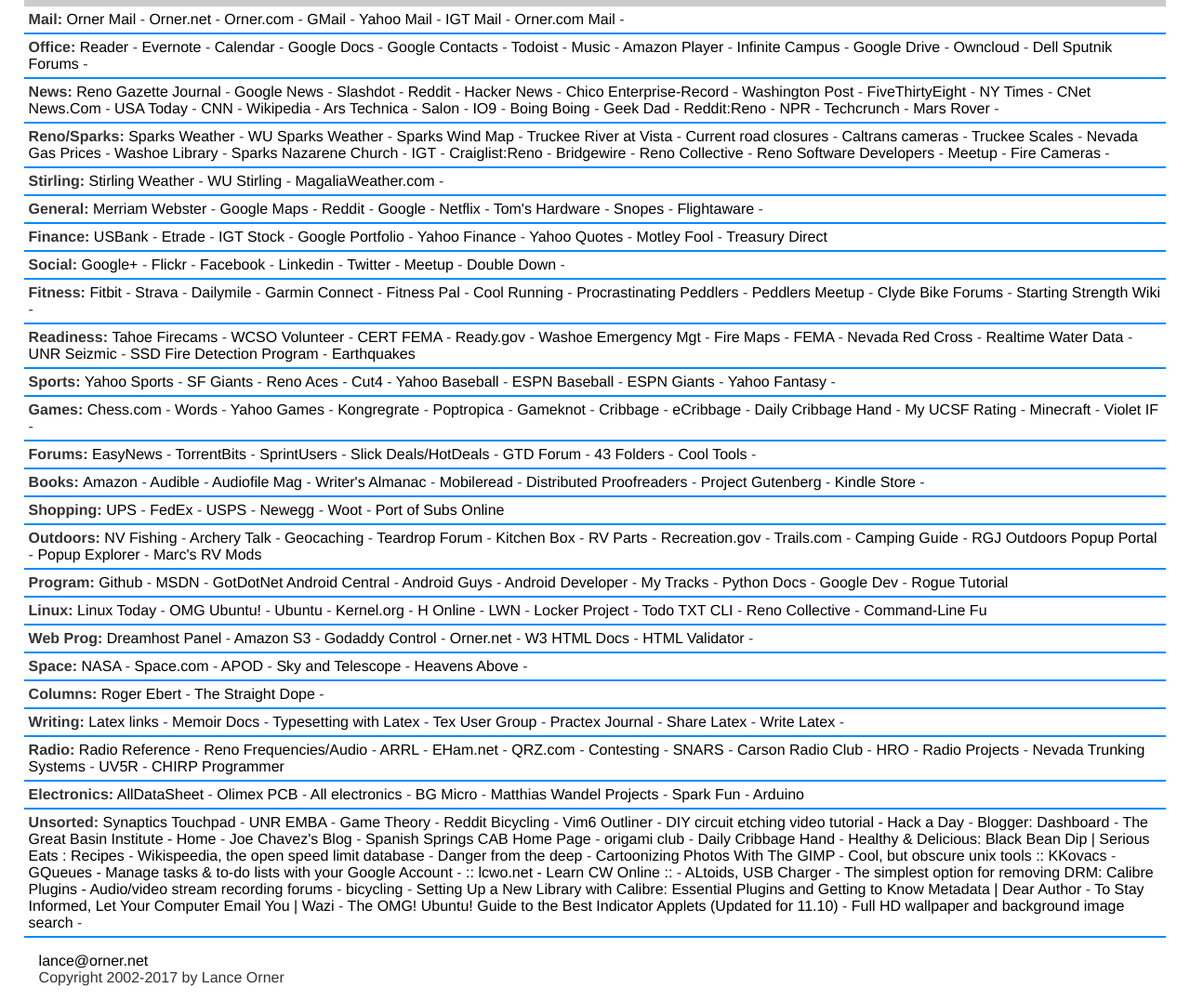
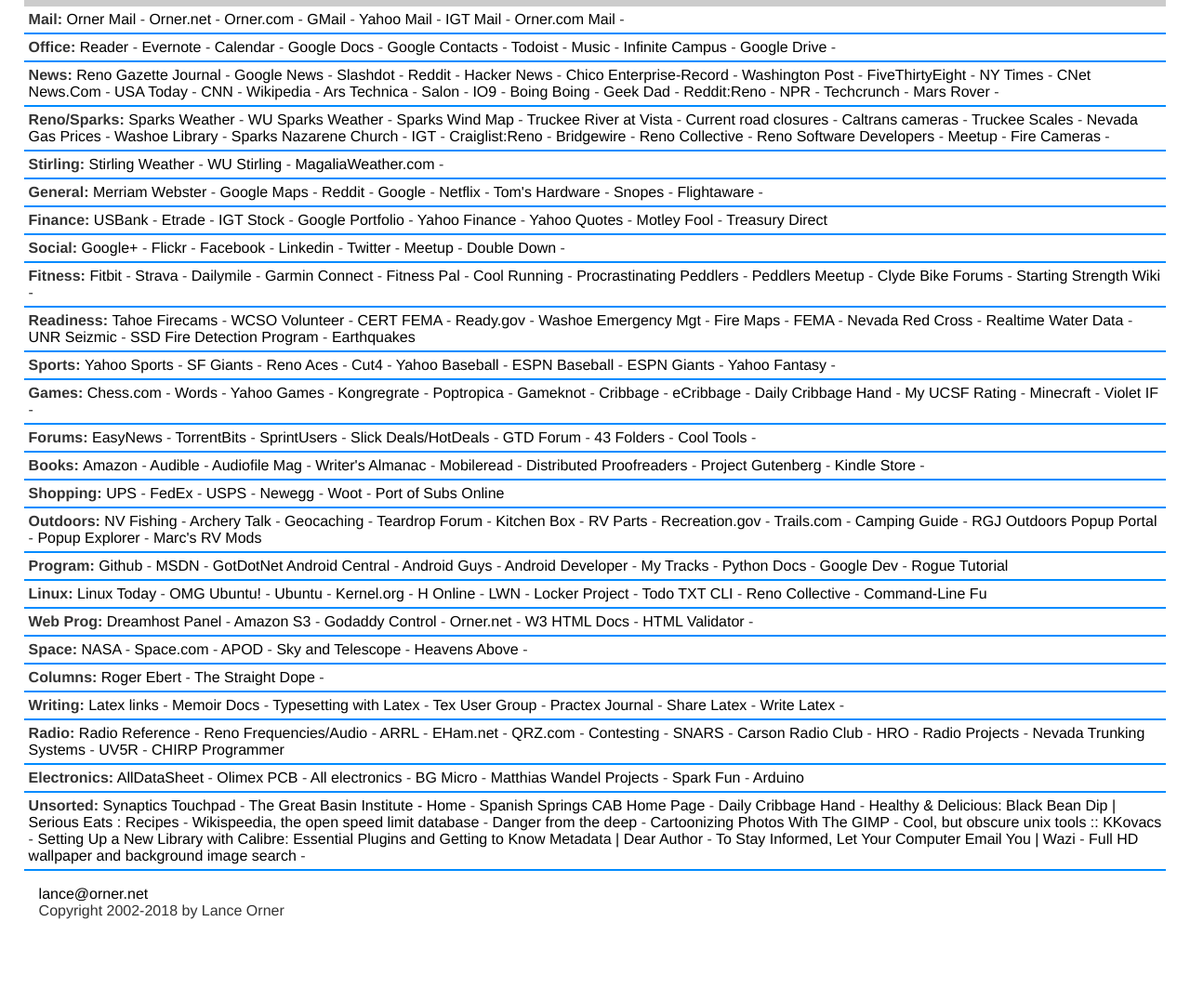
Before and after one commit to orner/portal, a plain HTML site: page index.html in a window 1280 px wide. Shown: the part 52-1129 px from the top of the page at 93% size. After the commit the page ends 1057 px from the top, so only its background shows below. Drawn offline with Linux system fonts and the light colour scheme.

Commit message:
Removed old links

```diff
--- a/index.html
+++ b/index.html
@@ -33,11 +33,8 @@
         <a href="https://www.google.com/contacts/a/orner.net">Google Contacts</a> -
         <a href="https://todoist.com/app?lang=en#start">Todoist</a> -
         <a href="https://play.google.com/music/listen">Music</a> -
-        <a href="https://www.amazon.com/gp/dmusic/mp3/player">Amazon Player</a> -
         <a href="https://campus.washoe.k12.nv.us/campus/portal/washoe.jsp">Infinite Campus</a> -
         <a href="https://drive.google.com/">Google Drive</a> -
-        <a href="https://onepointcrib.com/owncloud">Owncloud</a> -
-        <a href="http://en.community.dell.com/techcenter/os-applications/f/4613">Dell Sputnik Forums</a> -
       </div>
 
       <div class="linkgroup">
@@ -111,7 +108,7 @@
         <a href="http://www.google.com/finance?q=igt">IGT Stock</a> -
         <a href="http://www.google.com/finance/portfolio?action=view&pid=1">Google Portfolio</a> -
         <a href="http://finance.yahoo.com/">Yahoo Finance</a> -
-        <a href="http://finance.yahoo.com/quotes/IGT,PCG,JCP,gtk.mi">Yahoo Quotes</a> -
+        <a href="http://finance.yahoo.com/quotes/IGT,PCG">Yahoo Quotes</a> -
         <a href="http://www.fool.com/">Motley Fool</a> -
         <a href="https://www.treasurydirect.gov/RS/BPDLogin?application=rs">Treasury Direct</a>
       </div>
@@ -211,7 +208,7 @@
       </div>
       <div class="linkgroup">
         <span class="linkgroupname">Outdoors: </span>
-        <a href="http://www.ndow.org/fish/stocking/west.shtm">NV Fishing</a> -
+        <a href="http://www.ndow.org/Fish/Stocking_Updates/Western_Nevada/">NV Fishing</a> -
         <a href="http://www.archerytalk.com/vb/">Archery Talk</a> -
         <a href="http://www.geocaching.com/">Geocaching</a> -
         <a href="http://www.mikenchell.com/forums/index.php">Teardrop Forum</a> -
@@ -312,30 +309,16 @@
       <div class="linkgroup">
         <span class="linkgroupname">Unsorted:</span>
         <a href="https://wiki.archlinux.org/index.php/Touchpad_Synaptics">Synaptics Touchpad</a> -
-        <a href="http://emba.unr.edu/">UNR EMBA</a> -
-        <a href="https://www.coursera.org/gametheory/class/index">Game Theory</a> -
-        <a href="http://www.reddit.com/r/bicycling/">Reddit Bicycling</a> -
-        <a href="http://www.troubleshooters.com/linux/olvim.htm">Vim6 Outliner</a> -
-        <A HREF="http://hackaday.com/2009/11/09/diy-circuit-etching-video-tutorial/">DIY circuit etching video tutorial - Hack a Day</A> -
-        <A HREF="http://www.blogger.com/home">Blogger: Dashboard</A> -
         <A HREF="http://www.thegreatbasininstitute.org/">The Great Basin Institute - Home</A> -
-        <A HREF="http://blog.chavez.ws/">Joe Chavez&#39;s Blog</A> -
         <A HREF="http://www.co.washoe.nv.us/comdev/boards_commissions/cab/spanish_springs/ss_index.htm">Spanish Springs CAB Home Page</A> -
-        <A HREF="http://en.origami-club.com//" >origami club</A> -
         <A HREF="http://www.dailycribbagehand.org/" >Daily Cribbage Hand</A> -
         <A HREF="http://www.seriouseats.com/recipes/2010/04/black-bean-dip-recipe.html">Healthy &amp; Delicious: Black Bean Dip | Serious Eats : Recipes</A> -
         <A HREF="http://www.wikispeedia.org/" >Wikispeedia, the open speed limit database</A> -
         <A HREF="http://dangerdeep.sourceforge.net/">Danger from the deep</A> -
         <A HREF="http://ocaoimh.ie/cartoonizing-photos-with-the-gimp/">Cartoonizing Photos With The GIMP</A> -
         <A HREF="http://kkovacs.eu/cool-but-obscure-unix-tools">Cool, but obscure unix tools :: KKovacs</A> -
-        <A HREF="http://www.gqueues.com/">GQueues - Manage tasks &amp; to-do lists with your Google Account</A> -
-        <A HREF="http://www.lcwo.net/?p=main" >:: lcwo.net - Learn CW Online ::</A> -
-        <A HREF="http://www.jameco.com/Jameco/PressRoom/altoids.html?CID=usb">ALtoids, USB Charger</A> -
-        <A HREF="http://stream-recorder.com/forum/simplest-option-removing-drm-calibre-plugins-t8349.html">The simplest option for removing DRM: Calibre Plugins - Audio/video stream recording forums</A> -
-        <A HREF="http://www.reddit.com/r/bicycling/">bicycling</A> -
         <A HREF="http://dearauthor.com/ebooks/dear-jane-ebooks/setting-up-a-new-library-with-calibre?utm_source=feedburner&utm_medium=feed&utm_campaign=Feed%3A+dearauthor+%28Dear+Author%3A+Romance+Novel+Reviews%2C+Industry+News%2C+and+Commentary%29">Setting Up a New Library with Calibre: Essential Plugins and Getting to Know Metadata | Dear Author</A> -
         <A HREF="http://olex.openlogic.com/wazi/2012/to-stay-informed-let-your-computer-email-you/" >To Stay Informed, Let Your Computer Email You | Wazi</A> -
-        <A HREF="http://www.omgubuntu.co.uk/2011/01/the-omg-guide-to-must-have-indicator-applets/">The OMG! Ubuntu! Guide to the Best Indicator Applets (Updated for 11.10)</A> -
         <A HREF="http://hdw.eweb4.com/">Full HD wallpaper and background image search</A> -
 
       </div>
@@ -343,7 +326,7 @@
 
     <footer>
       <a href="mailto:lance@orner.net">lance@orner.net</a><br>
-      Copyright 2002-2017 by Lance Orner
+      Copyright 2002-2018 by Lance Orner
     </footer>
 
   </body>
```
